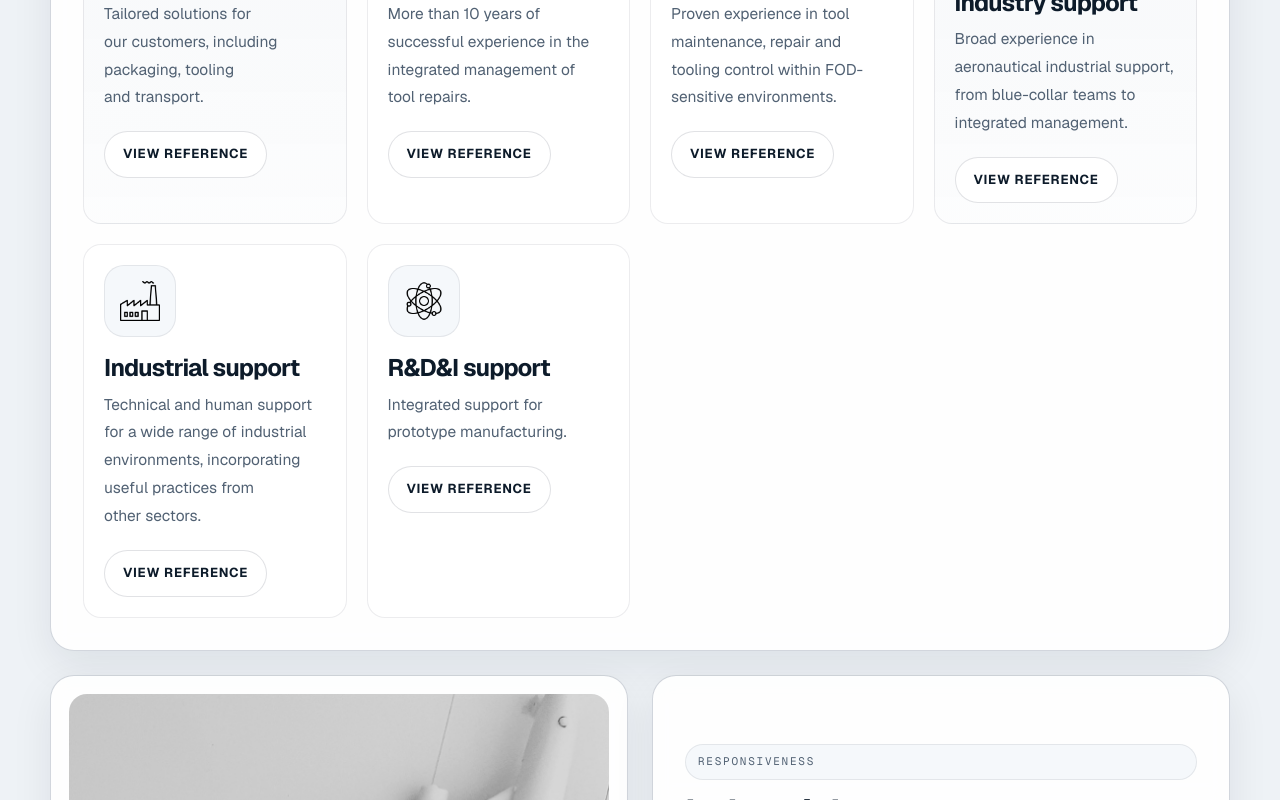
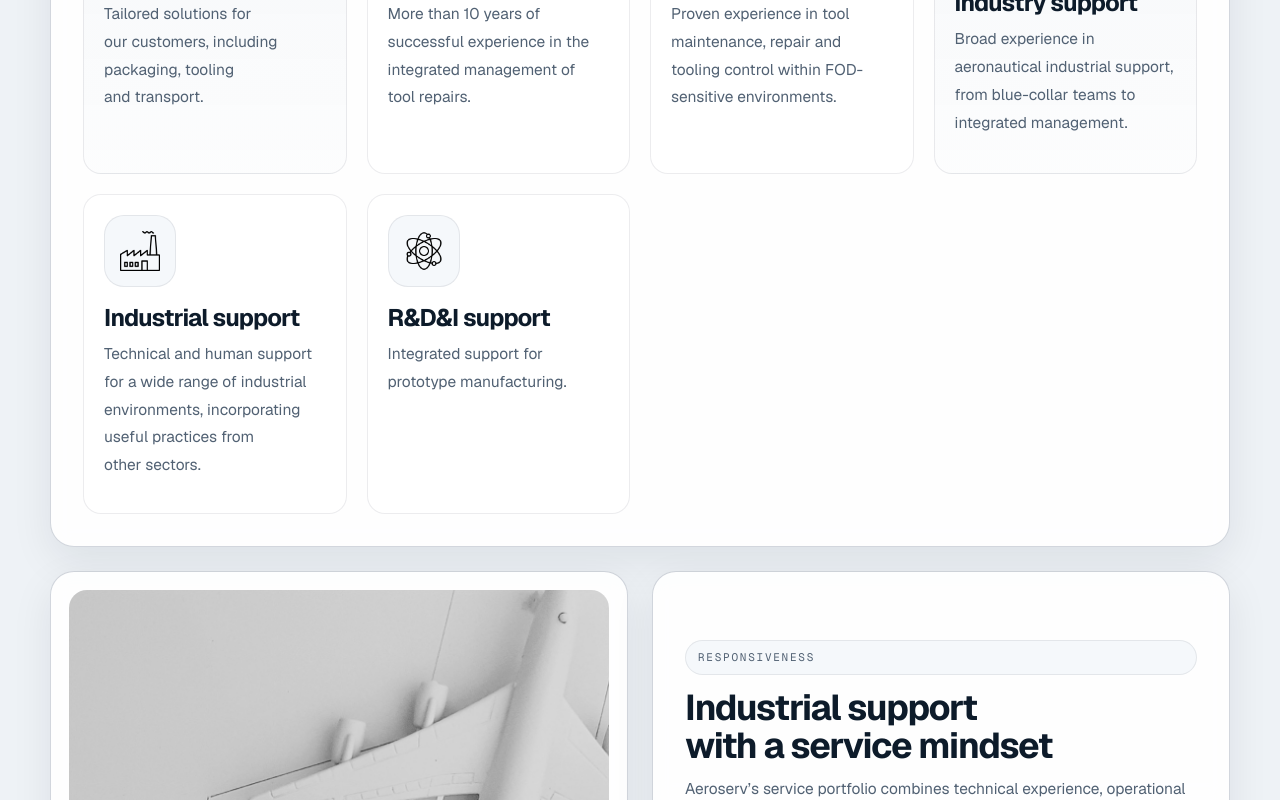
Before and after one commit to gonwi/aeroserv.es, a Next.js app: page /en/servicios in a window 1280 px wide. Shown: the part 1475-2275 px from the top of the page. Built offline with nearby package versions, Linux system fonts and the light colour scheme.

Commit message:
fix: remove reference buttons from services page

```diff
--- a/app/[lang]/servicios/page.tsx
+++ b/app/[lang]/servicios/page.tsx
@@ -1,5 +1,4 @@
 import Image from 'next/image';
-import Link from 'next/link';
 import { getDictionary, type Lang } from '@/lib/i18n';
 import { getPageMetadata } from '@/lib/seo';
 
@@ -33,37 +32,31 @@ export default async function ServicesPage({ params }: { params: Promise<{ lang:
             title: 'Servicios de logística',
             description: 'Soluciones a medida para nuestros clientes: embalajes, utillaje y transportes.',
             icon: '/services/service-logistica.png',
-            href: 'http://aeroserv.es/servicios-de-logistica/',
           },
           {
             title: 'Sistema FOD control',
             description: 'Experiencia exitosa de más de 10 años en la gestión integral de reparaciones de herramientas.',
             icon: '/services/service-fod.png',
-            href: 'http://aeroserv.es/sistema-fod-control/',
           },
           {
             title: 'Mantenimiento de herramientas',
             description: 'Experiencia contrastada en mantenimiento, reparación y control de herramientas en entornos con requerimientos FOD.',
             icon: '/services/service-tools.png',
-            href: 'http://aeroserv.es/servicio-de-mantenimiento-de-herramientas-2/',
           },
           {
             title: 'Soporte en industria aeronáutica',
             description: 'Amplia experiencia en soporte industrial en la aeronáutica, desde equipos de blue collars hasta gestión integral.',
             icon: '/services/service-aero.png',
-            href: 'http://aeroserv.es/servicios-soporte-aeronautica/',
           },
           {
             title: 'Soporte industrial',
             description: 'Soporte técnico y humano para distintos entornos industriales, incorporando soluciones útiles procedentes de otros sectores.',
             icon: '/services/service-industrial.png',
-            href: 'http://aeroserv.es/servicio-de-soporte-industrial/',
           },
           {
             title: 'Soporte I+D+I',
             description: 'Soporte integral para fabricación de prototipos.',
             icon: '/services/service-idi.png',
-            href: 'http://aeroserv.es/soporte-idi/',
           },
         ],
         closingTitle: 'Soporte industrial con enfoque de servicio',
@@ -90,37 +83,31 @@ export default async function ServicesPage({ params }: { params: Promise<{ lang:
             title: 'Logistics services',
             description: 'Tailored solutions for our customers, including packaging, tooling and transport.',
             icon: '/services/service-logistica.png',
-            href: 'http://aeroserv.es/servicios-de-logistica/',
           },
           {
             title: 'FOD control system',
             description: 'More than 10 years of successful experience in the integrated management of tool repairs.',
             icon: '/services/service-fod.png',
-            href: 'http://aeroserv.es/sistema-fod-control/',
           },
           {
             title: 'Tool maintenance',
             description: 'Proven experience in tool maintenance, repair and tooling control within FOD-sensitive environments.',
             icon: '/services/service-tools.png',
-            href: 'http://aeroserv.es/servicio-de-mantenimiento-de-herramientas-2/',
           },
           {
             title: 'Aeronautical industry support',
             description: 'Broad experience in aeronautical industrial support, from blue-collar teams to integrated management.',
             icon: '/services/service-aero.png',
-            href: 'http://aeroserv.es/servicios-soporte-aeronautica/',
           },
           {
             title: 'Industrial support',
             description: 'Technical and human support for a wide range of industrial environments, incorporating useful practices from other sectors.',
             icon: '/services/service-industrial.png',
-            href: 'http://aeroserv.es/servicio-de-soporte-industrial/',
           },
           {
             title: 'R&D&I support',
             description: 'Integrated support for prototype manufacturing.',
             icon: '/services/service-idi.png',
-            href: 'http://aeroserv.es/soporte-idi/',
           },
         ],
         closingTitle: 'Industrial support with a service mindset',
@@ -180,10 +167,7 @@ export default async function ServicesPage({ params }: { params: Promise<{ lang:
                   <Image src={service.icon} alt="" width={40} height={40} style={{ width: 40, height: 40, objectFit: 'contain' }} />
                 </div>
                 <h3 style={{ fontSize: 24, margin: '0 0 10px' }}>{service.title}</h3>
-                <p style={{ color: 'var(--muted)', lineHeight: 1.8, marginBottom: 20 }}>{service.description}</p>
-                <Link href={service.href} target="_blank" rel="noopener noreferrer" className="button-secondary" style={{ width: 'fit-content' }}>
-                  {lang === 'es' ? 'Ver referencia' : 'View reference'}
-                </Link>
+                <p style={{ color: 'var(--muted)', lineHeight: 1.8, marginBottom: 0 }}>{service.description}</p>
               </article>
             ))}
           </div>
```
